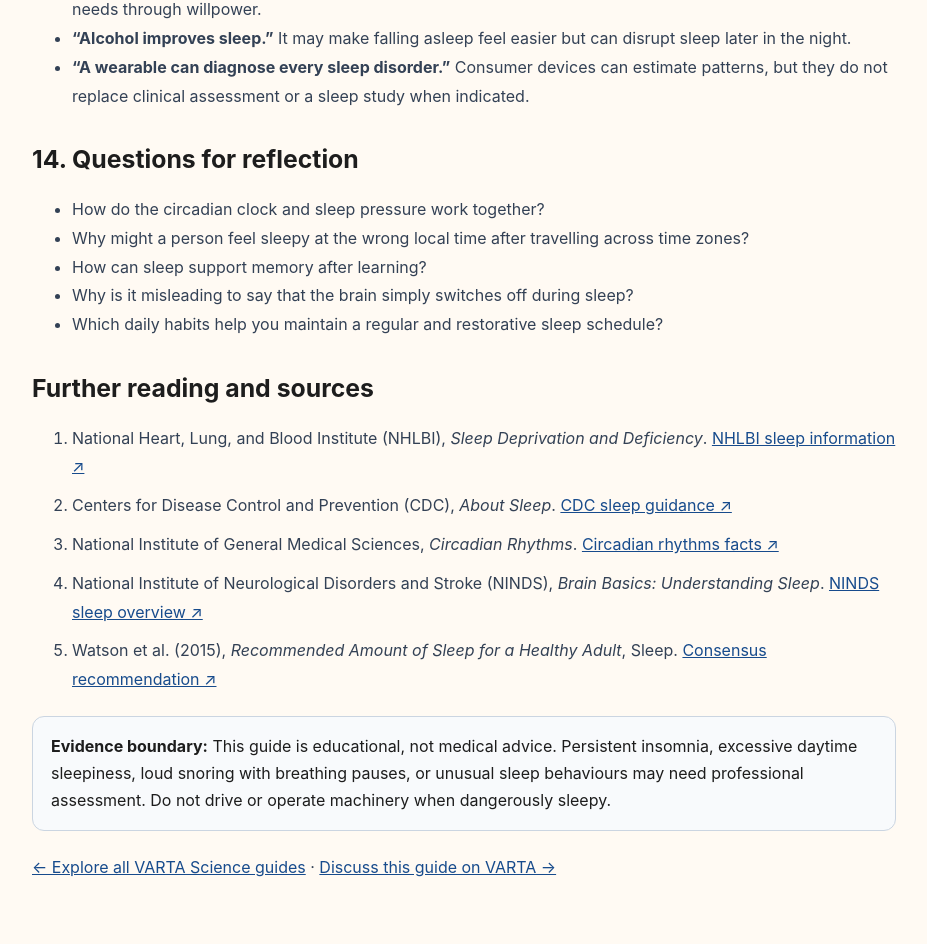
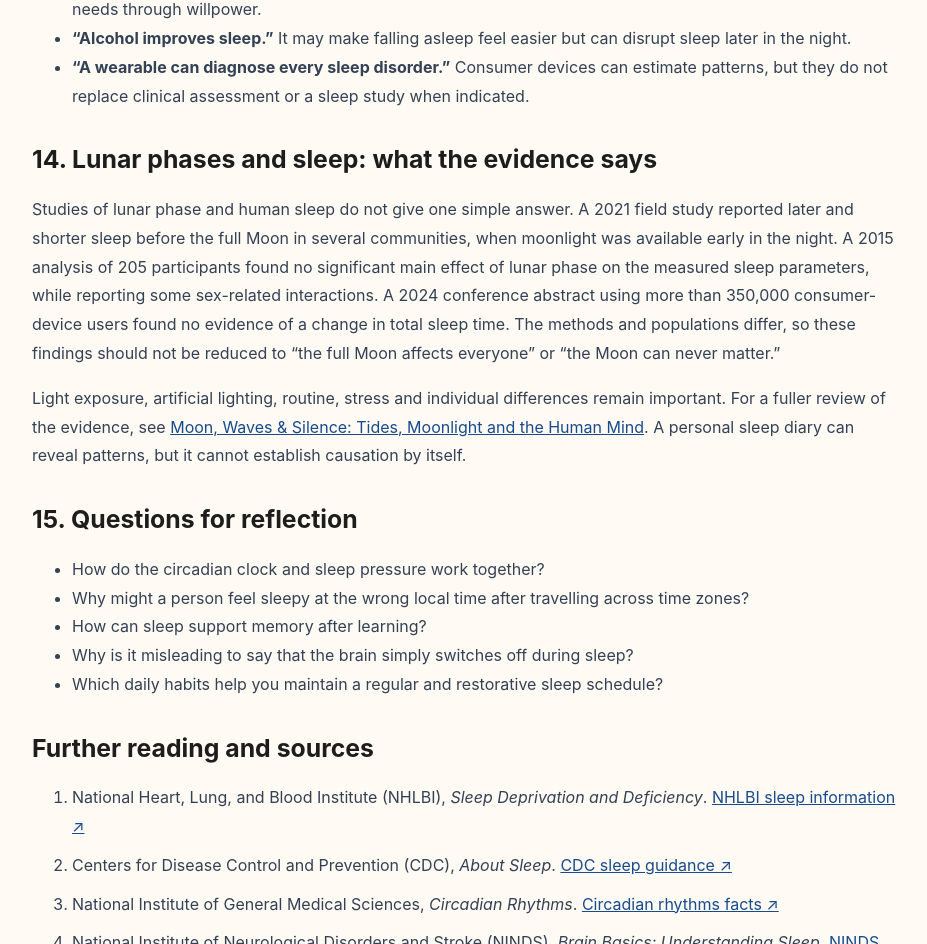
Before and after one commit to ashubagri/Varta, a plain HTML site: page science-of-sleep-circadian-rhythm-dreams-memory.html in a window 1280 px wide. Shown: the part 4530-5474 px from the top of the page, without its empty margins (176-1103 px from the left). Drawn offline with Linux system fonts and the light colour scheme.

Commit message:
Add balanced lunar sleep evidence to VARTA sleep guide

```diff
--- a/science-of-sleep-circadian-rhythm-dreams-memory.html
+++ b/science-of-sleep-circadian-rhythm-dreams-memory.html
@@ -88,7 +88,11 @@
 <li><strong>“A wearable can diagnose every sleep disorder.”</strong> Consumer devices can estimate patterns, but they do not replace clinical assessment or a sleep study when indicated.</li>
 </ul>
 
-<h2>14. Questions for reflection</h2>
+<h2>14. Lunar phases and sleep: what the evidence says</h2>
+<p>Studies of lunar phase and human sleep do not give one simple answer. A 2021 field study reported later and shorter sleep before the full Moon in several communities, when moonlight was available early in the night. A 2015 analysis of 205 participants found no significant main effect of lunar phase on the measured sleep parameters, while reporting some sex-related interactions. A 2024 conference abstract using more than 350,000 consumer-device users found no evidence of a change in total sleep time. The methods and populations differ, so these findings should not be reduced to “the full Moon affects everyone” or “the Moon can never matter.”</p>
+<p>Light exposure, artificial lighting, routine, stress and individual differences remain important. For a fuller review of the evidence, see <a href="moon-waves-silence-moonlight-tides-mind.html">Moon, Waves &amp; Silence: Tides, Moonlight and the Human Mind</a>. A personal sleep diary can reveal patterns, but it cannot establish causation by itself.</p>
+
+<h2>15. Questions for reflection</h2>
 <ul>
 <li>How do the circadian clock and sleep pressure work together?</li>
 <li>Why might a person feel sleepy at the wrong local time after travelling across time zones?</li>
```
